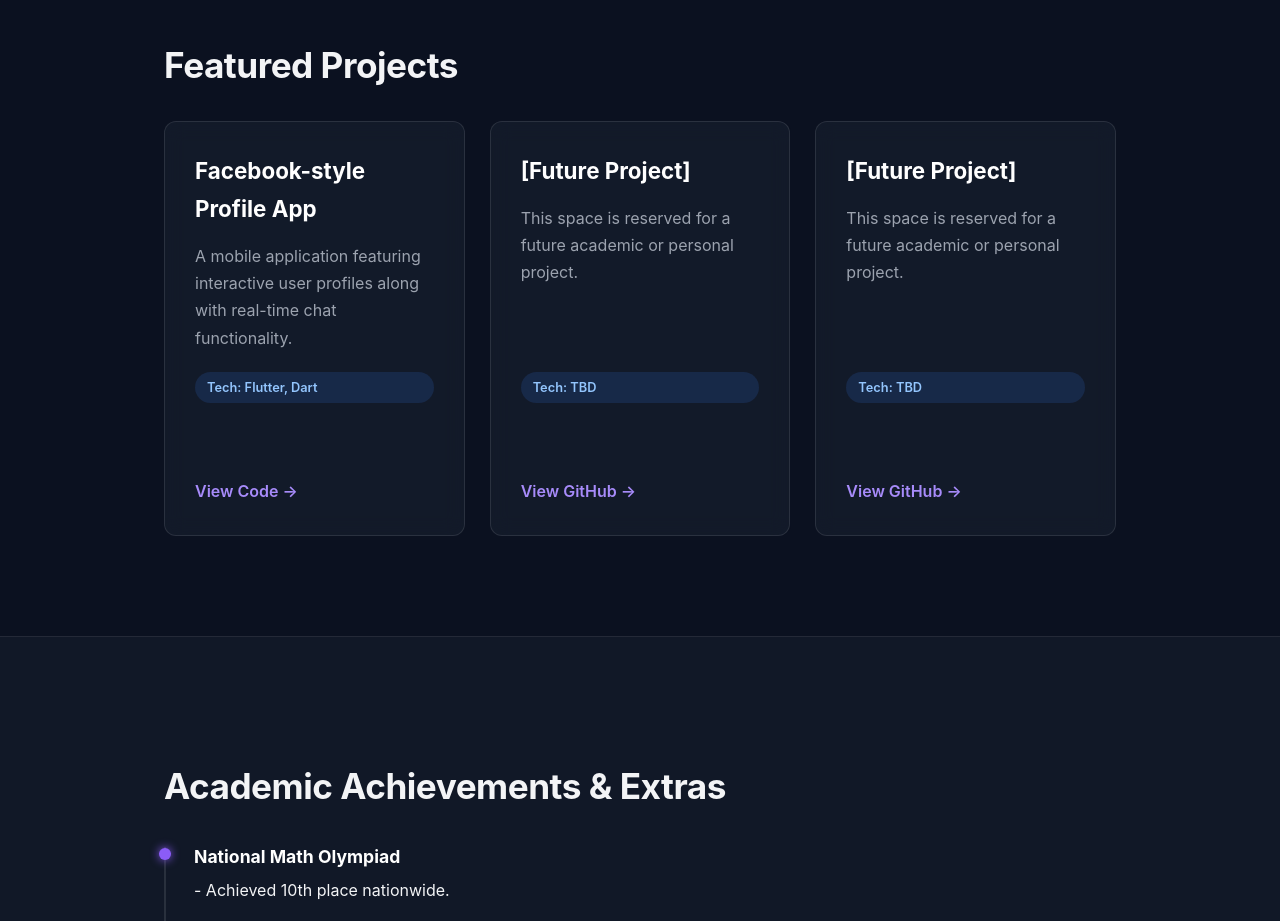
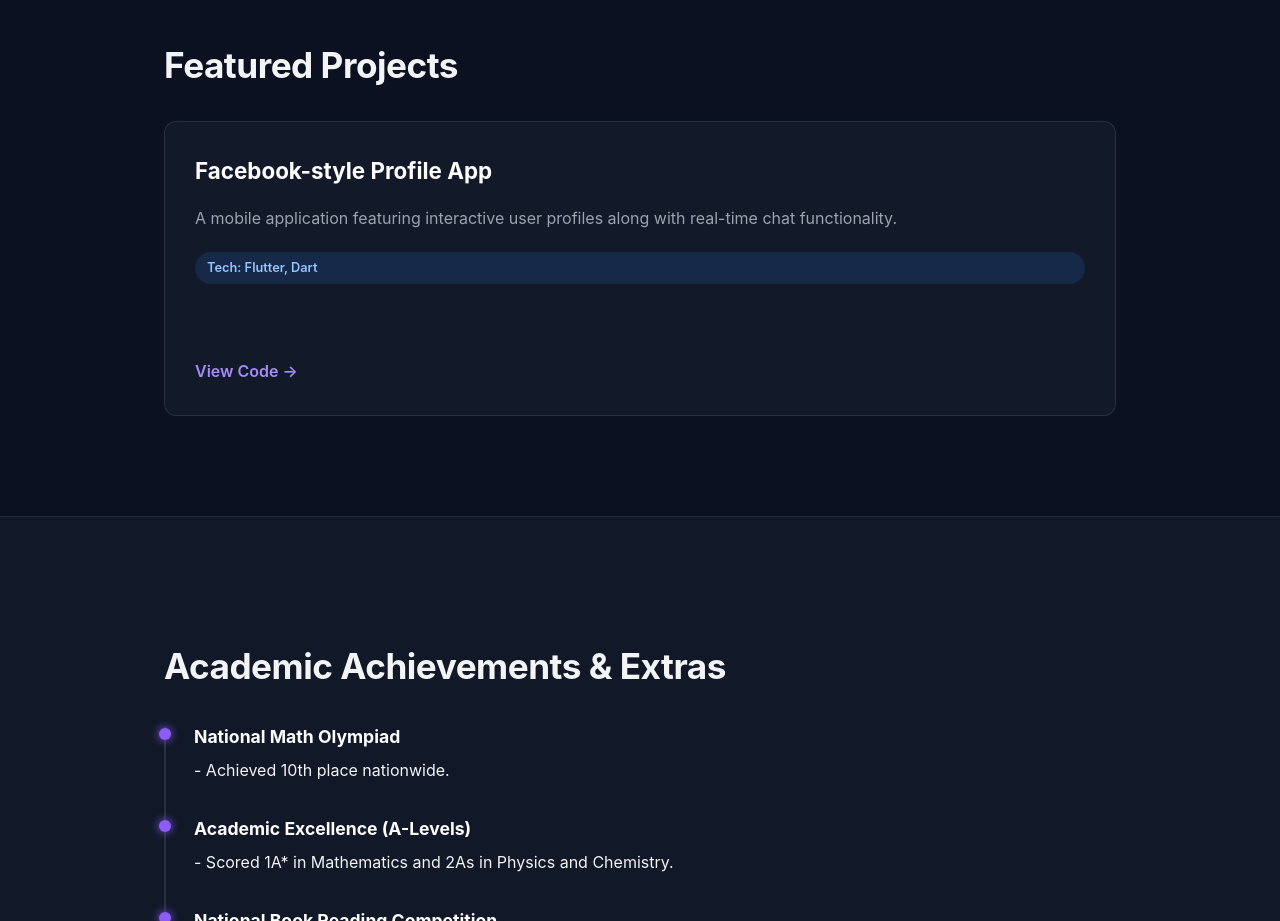
Before and after one commit to StyreXxX/StyreXxX.github.io, a plain HTML site: page index.html in a window 1280 px wide. Shown: the part 1180-2101 px from the top of the page. Drawn offline with Linux system fonts and the light colour scheme.

Commit message:
Add files via upload

```diff
--- a/index.html
+++ b/index.html
@@ -55,24 +55,6 @@
                     <a href="https://github.com/StyreXxX/App-Development/tree/main/flutter/Profile%20App%20with%20Chat%20Functionality" target="_blank">View Code &rarr;</a>
                 </div>
 
-                <!-- Placeholder Project 2 -->
-                <div class="card">
-                    <h3>[Future Project]</h3>
-                    <p>This space is reserved for a future academic or personal project.</p>
-                    <small>Tech: TBD</small>
-                    <br><br>
-                    <a href="https://github.com/StyreXxX" target="_blank">View GitHub &rarr;</a>
-                </div>
-
-                <!-- Placeholder Project 3 -->
-                <div class="card">
-                    <h3>[Future Project]</h3>
-                    <p>This space is reserved for a future academic or personal project.</p>
-                    <small>Tech: TBD</small>
-                    <br><br>
-                    <a href="https://github.com/StyreXxX" target="_blank">View GitHub &rarr;</a>
-                </div>
-
             </div>
         </div>
     </section>
```
